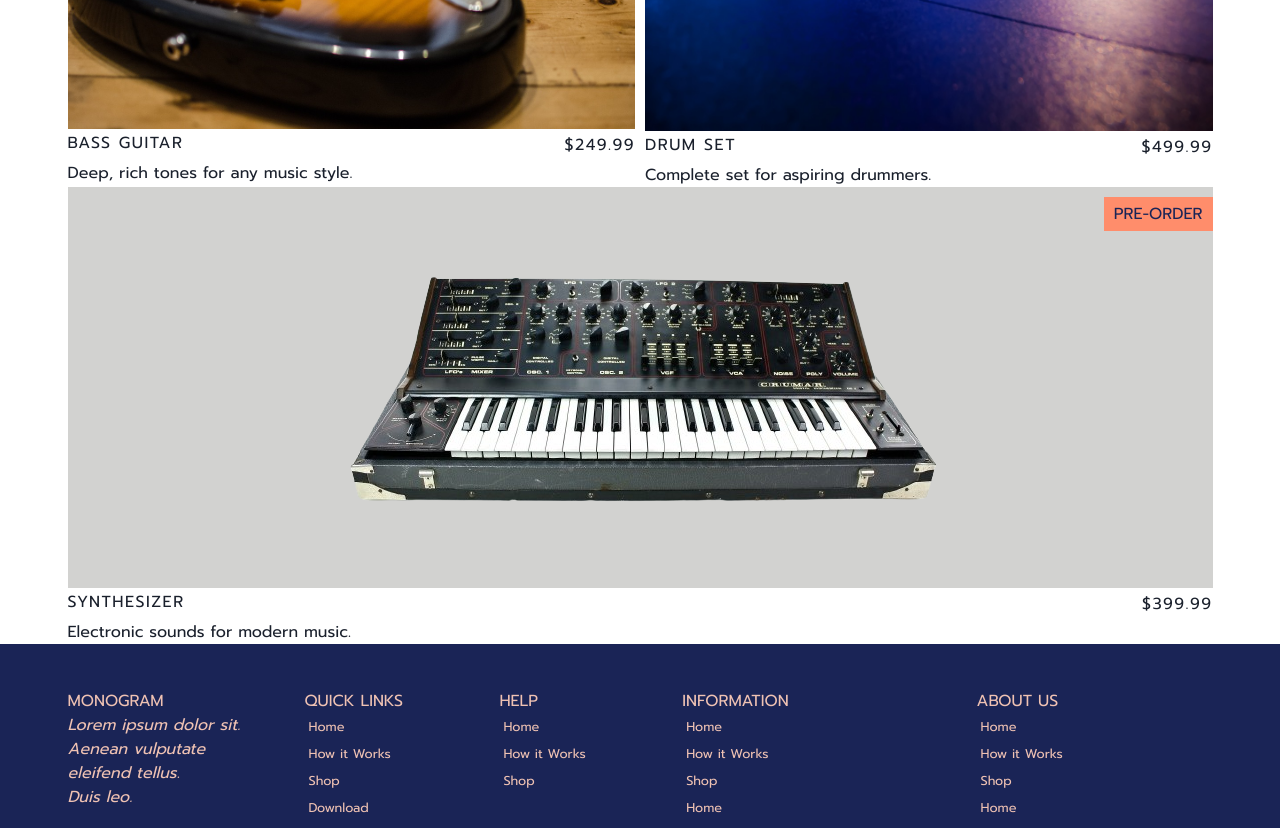
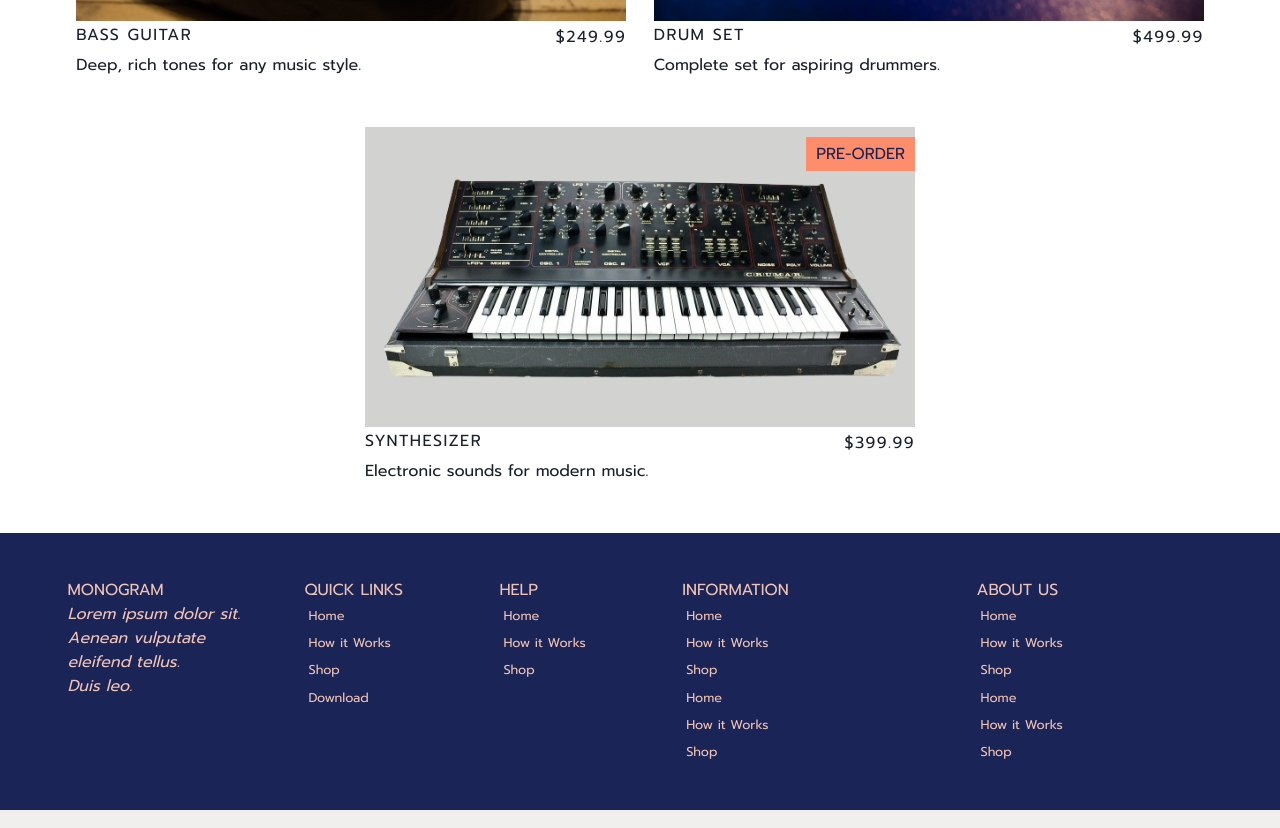
Before and after one commit to claudiooleite/monogram-project, a React (Create React App) app: page / in a window 1280 px wide. Shown: the part 1340-2168 px from the top of the page. Built offline with nearby package versions, Linux system fonts and the light colour scheme.

Commit message:
homepage grid styled

```diff
--- a/src/components/home/products.css
+++ b/src/components/home/products.css
@@ -9,30 +9,33 @@
   padding-top: 45px;
 }
 
-.article-card.Synthesizer {
-  display: flex;
-  flex-direction: column;
+.card {
+  max-width: 550px;
+  width: 100%;
+  overflow: hidden;
+  margin: auto;
+  margin-bottom: 50px;
+  position: relative;
+  background: #fff;
+  transition: transform 0.2s ease-in-out;
 }
 
-.article-card.Synthesizer .img-bg {
-  display: flex;
-  justify-content: center;
-  align-items: center;
-  height: 100%;
-  width: 100%;
+.card:hover {
+  transform: scale(1.02);
 }
 
-.card.Synthesizer {
-  max-width: 1145px;
+
+.card-image {
+  max-width: 100%;
+  max-height: 100%;
+  width: 100%;
+  height: 100%;
+  object-fit: cover;
+  transition: transform 0.2s ease-in-out;
 }
 
-.card {
-  margin: auto;
-  position: relative;
-}
-
-.card img:hover {
-  transform: scale(1.01);
+.card-image:hover {
+  transform: scale(1.05);
 }
 
 .pre-order-badge {
@@ -71,11 +74,20 @@
   justify-content: center;
   align-items: center;
   width: 100%;
+  height: 300px;
+  overflow: hidden;
+}
+.article-card.Synthesizer {
+  display: flex;
+  flex-direction: column;
   height: 100%;
 }
 
-.card-image {
-  max-width: 100%;
-  max-height: 100%;
-  object-fit: cover;
+.article-card.Synthesizer .img-bg {
+  display: flex;
+  justify-content: center;
+  align-items: center;
+  height: 300px;
+  width: 100%;
+  overflow: hidden;
 }
```
